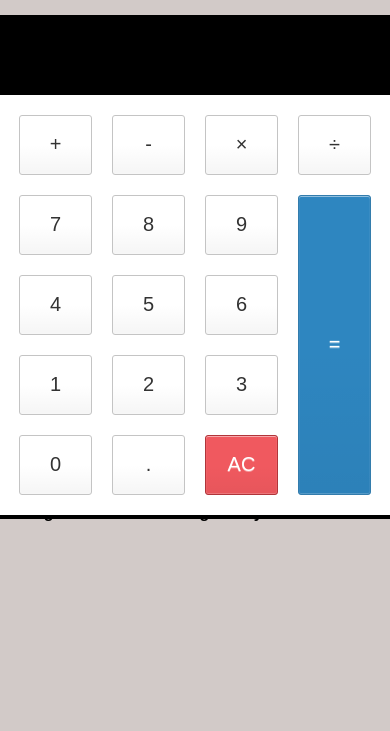
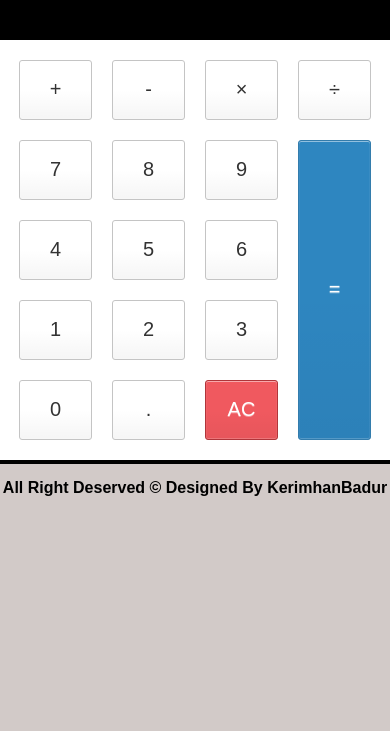
Before and after one commit to kerimhanbadur/calculator-with-js, a plain HTML site: page index.html in a window 390 px wide. Shown: the part 113-844 px from the top of the page. Drawn offline with Linux system fonts and the light colour scheme.

Commit message:
Update style.css

```diff
--- a/style.css
+++ b/style.css
@@ -35,7 +35,7 @@ body {
     font-size: 16px;
     font-weight: bold;
     text-align: center;
-    padding-top: 520px;
+    padding-top: 525px;
   }
 
   .calculator {
@@ -110,3 +110,12 @@ body {
     grid-gap: 20px;
     padding: 20px;
   }
+
+  @media screen and (max-width: 720px) {
+    .calculator {
+      top: 325px;
+    }
+    h1 {
+      padding: 5px;
+    }
+  }
```
